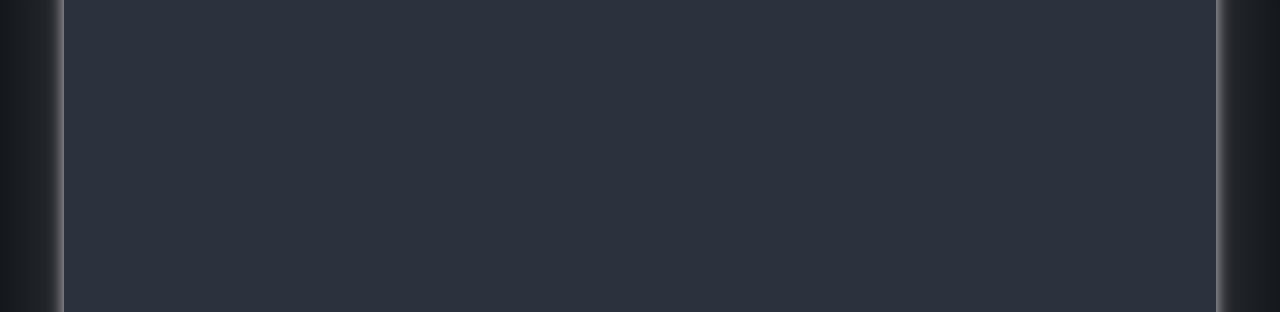
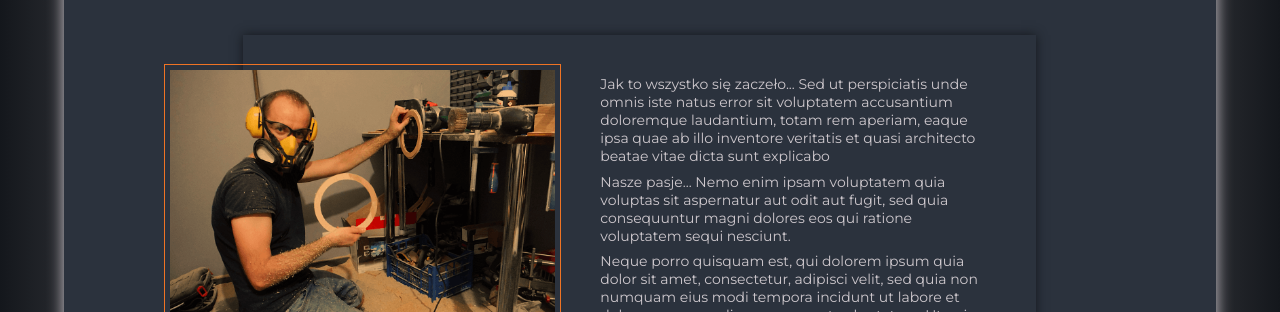
Before and after one commit to ArlBiern/OnlineShop, a React app in the folder client/: page /aboutUs in a window 1280 px wide. Shown: the part 252-564 px from the top of the page. Built offline with nearby package versions, Linux system fonts and the light colour scheme; no server answers.

Commit message:
Add AboutUs component

```diff
--- a/client/src/components/nav/AboutUs.js
+++ b/client/src/components/nav/AboutUs.js
@@ -1,9 +1,17 @@
 import React from 'react';
+import '../../styles/AboutUs.css';
 
 const AboutUs = () => {
   return (
     <div className="container">
       <h1>O nas</h1>
+      <div className="desc_container about">
+        <img src="/img/Ariel.png" alt="ThinkTree Ariel" />
+        <p>Jak to wszystko się zaczeło... Sed ut perspiciatis unde omnis iste natus error sit voluptatem accusantium doloremque laudantium, totam rem aperiam, eaque ipsa quae ab illo inventore veritatis et quasi architecto beatae vitae dicta sunt explicabo</p>
+        <p>Nasze pasje... Nemo enim ipsam voluptatem quia voluptas sit aspernatur aut odit aut fugit, sed quia consequuntur magni dolores eos qui ratione voluptatem sequi nesciunt.</p>
+        <p>Neque porro quisquam est, qui dolorem ipsum quia dolor sit amet, consectetur, adipisci velit, sed quia non numquam eius modi tempora incidunt ut labore et dolore magnam aliquam quaerat voluptatem. Ut enim ad minima veniam.</p>
+        <p>Quis nostrum exercitationem ullam corporis suscipit laboriosam, nisi ut aliquid ex ea commodi consequatur? Quis autem vel eum iure reprehenderit qui.</p>
+      </div>
     </div>
   )
 }
--- a/client/src/components/nav/Home.js
+++ b/client/src/components/nav/Home.js
@@ -4,7 +4,7 @@ import '../../styles/Home.css'
 const Home = () => {
   return (
     <div className="container">
-      <div className="home">
+      <div className="home desc_container">
         <img src="/img/home3.png" alt="wieszak na klucze z różą" />
         <img src="/img/home1.png" alt="żyrandol, lampa w kształcie żarówki" />
         <img src="/img/home2.png" alt="materiał drewno, różne kolory" />
--- /dev/null
+++ b/client/src/styles/AboutUs.css
@@ -0,0 +1,10 @@
+.about img {
+  width: 50%;
+  top: 7%;
+  left: -10%;
+}
+
+.about p {
+  position: relative;
+  left: 40%;
+}
--- a/client/src/styles/App.css
+++ b/client/src/styles/App.css
@@ -91,3 +91,24 @@ ul {
   color: var(--dark_shadow);
   font-weight: 600;
 }
+
+.desc_container {
+  width: 80%;
+  padding: 4% 20%;
+  margin: 4% auto;
+  box-shadow: 0 0 10px var(--main_background);
+  position: relative;
+  color: var(--light_shadow);
+}
+
+.desc_container img {
+  padding: 5px;
+  height: auto;
+  border: 1px solid var(--details);
+  position: absolute;
+}
+
+.desc_container p {
+  font-size: 14px;
+  padding-bottom: 2%;
+}
--- a/client/src/styles/Home.css
+++ b/client/src/styles/Home.css
@@ -1,18 +1,3 @@
-.home {
-  width: 80%;
-  padding: 4% 20%;
-  margin: 4% auto;
-  box-shadow: 0 0 10px var(--main_background);
-  position: relative;
-}
-
-.home img {
-  padding: 5px;
-  height: auto;
-  border: 1px solid var(--details);
-  position: absolute;
-}
-
 .home img:first-of-type {
   top: 3%;
   left: -10%;
@@ -31,21 +16,15 @@
   width: 30%;
 }
 
-.home p, .home h3 {
-  color: var(--light_shadow);
-}
-
-.home p {
-  font-size: 14px;
-  padding-bottom: 2%;
-  margin-bottom: 3%;
-  border-bottom: 1px solid var(--details);
-}
-
 .home h3 {
   margin: 2% 0;
   font-weight: 600;
   text-transform: uppercase;
+}
+
+.home p {
+  margin-bottom: 3%;
+  border-bottom: 1px solid var(--details);
 }
 
 .home div {
```
Also changed, not shown: client/public/img/Ariel.png (added).
